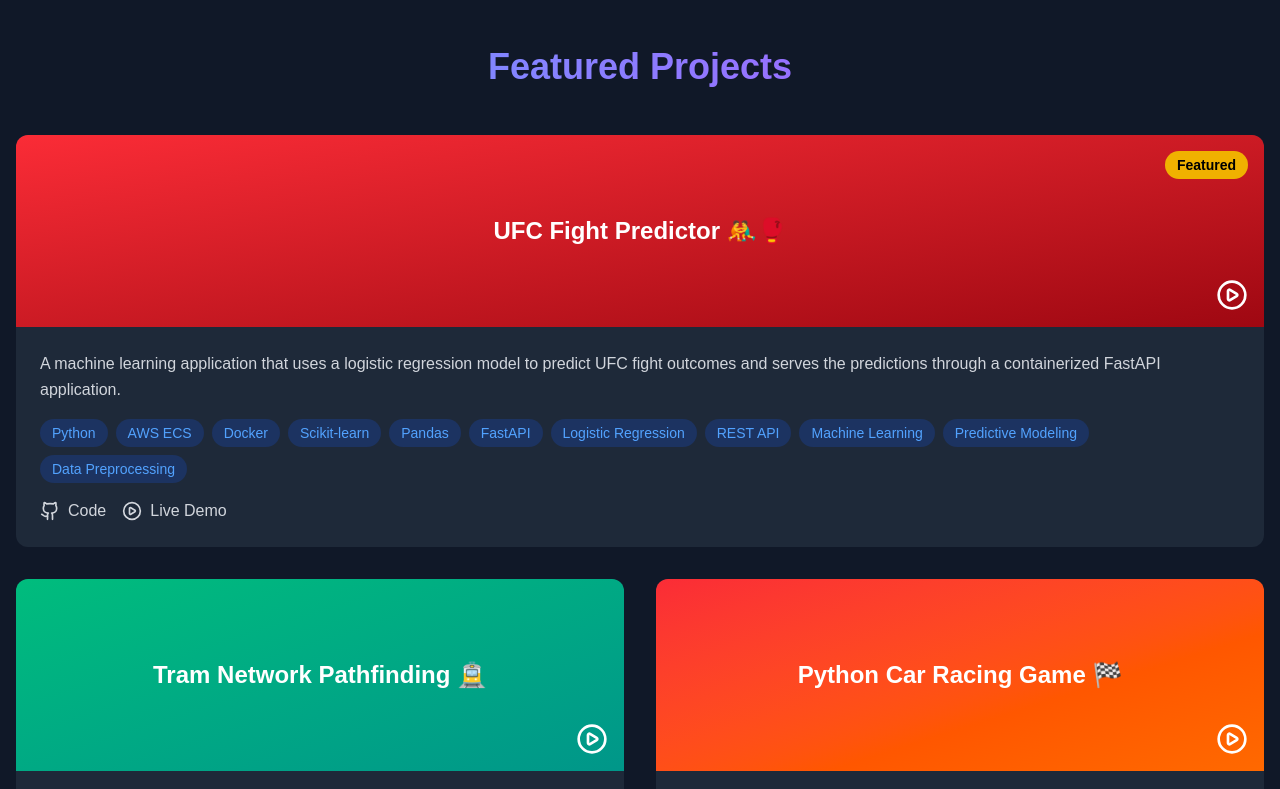
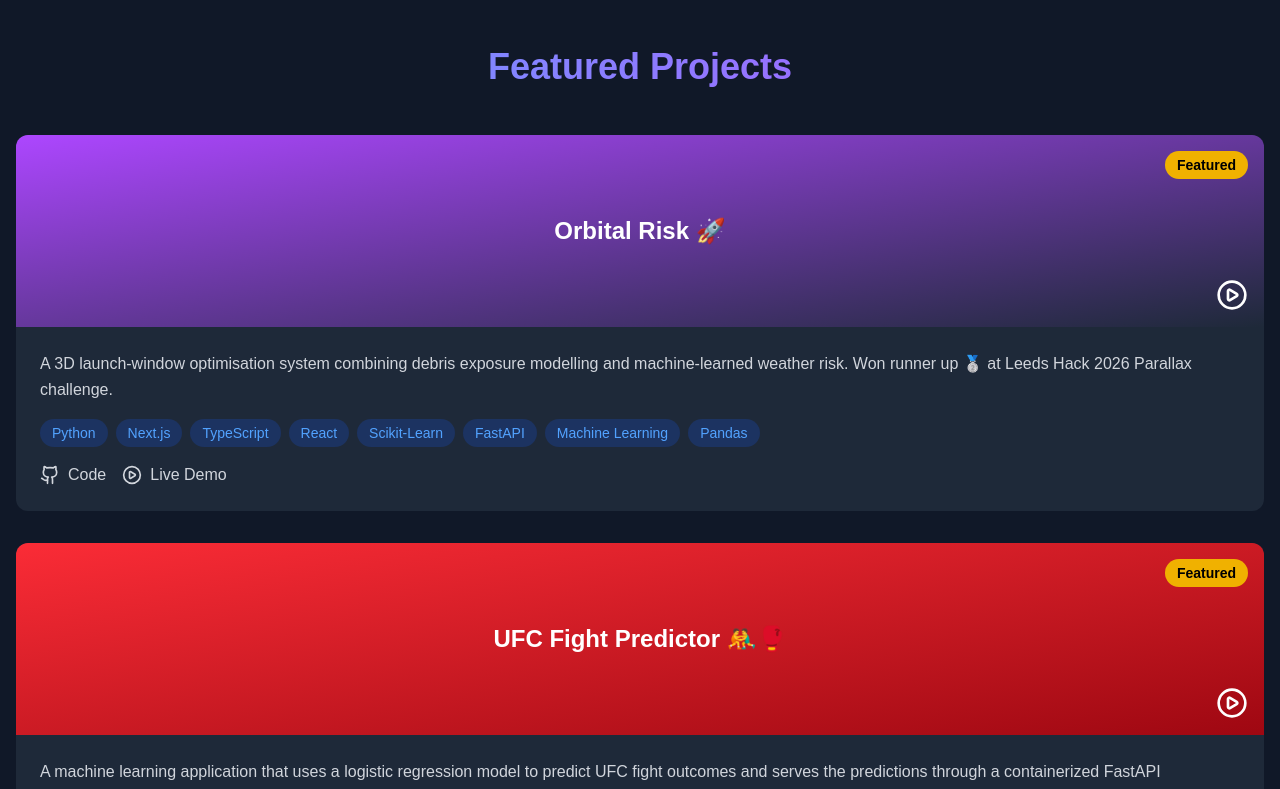
Before and after one commit to Vali-Hameed/Portfolio-Website, a Next.js app: page / in a window 1280 px wide. Shown: the part 2240-3029 px from the top of the page. Built offline with nearby package versions, Linux system fonts and the light colour scheme.

Commit message:
added orbital risk project

```diff
--- a/src/app/page.js
+++ b/src/app/page.js
@@ -55,6 +55,15 @@
   ];
 
   const projects = [
+    {
+      title: 'Orbital Risk 🚀',
+      description: 'A 3D launch-window optimisation system combining debris exposure modelling and machine-learned weather risk. Won runner up 🥈 at Leeds Hack 2026 Parallax challenge.',
+      tech: ['Python', 'Next.js', 'TypeScript', 'React', 'Scikit-Learn', 'FastAPI','Machine Learning', 'Pandas' ],
+      github: 'https://github.com/akaltemamey/leedshack2026-prototype',
+      featured: true,
+      playbackId: 'H01zheI02jcSjaNxqBWvcMFzshysbc4IOx029i5UEjDBaM',
+      image: 'bg-gradient-to-br from-purple-500 to-black500'
+    },
     {
       title: 'UFC Fight Predictor 🤼‍♂️🥊',
       description: 'A machine learning application that uses a logistic regression model to predict UFC fight outcomes and serves the predictions through a containerized FastAPI application.',
```
